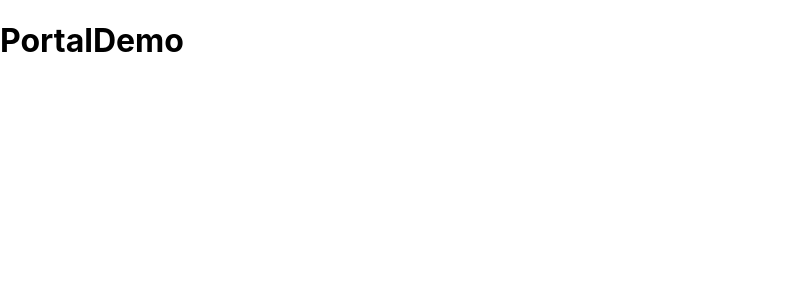
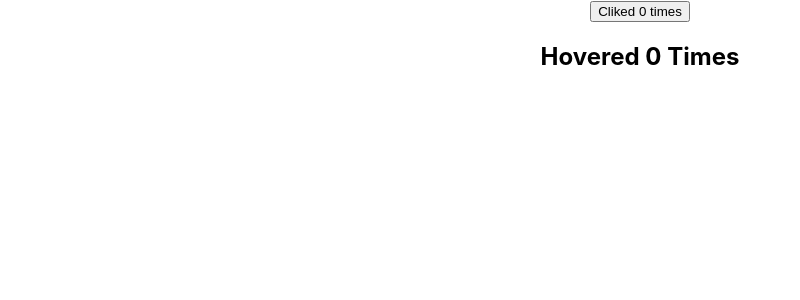
Before and after one commit to TumzaLehipi/App, a React (Create React App) app: page / in a window 1280 px wide. Shown: the top 300 px of the page, without its empty margins (0-800 px from the left). Built offline with nearby package versions, Linux system fonts and the light colour scheme.

Commit message:
Reuse methods

```diff
--- a/src/App.js
+++ b/src/App.js
@@ -25,6 +25,12 @@
 import Hero from './components/Hero'
 import ErrorBoundery from './components/ErrorBoundery'
 import PortalDemo from './components/PortalDemo'
+import ClickCounter from './components/ClickCounter'
+import HoverCounter from './components/HoverCounter'
+import ClickCounterTwo from './components/ClickCounterTwo'
+import HoverCounterTwo from './components/HoverCounterTwo'
+import User from './components/User'
+import CounterTwo from './components/CounterTwo'
 
 
 export class App extends Component {
@@ -32,10 +38,29 @@
     return (
 
       <div className='App'>
+          <CounterTwo
+            render = { (count, incrementCount) => (
+              <ClickCounterTwo count = {count} incrementCount = {incrementCount} />
+              )}
+            />
+            <CounterTwo
+              render = { (count, incrementCount) => (
+              <HoverCounterTwo count = {count} incrementCount = {incrementCount} />
+              )}
+            />
 
-        <PortalDemo />
+
         {/*
+          <ClickCounterTwo />
+          <HoverCounterTwo />
+          <User render= {(isLoggedIn) => isLoggedIn ? 'Tumelo' : 'Guest'}/>
 
+          ++++++++++++++++++++++++++++++++++++++++++++++++++++++++
+          <ClickCounter name = 'TumZa'/>
+          <HoverCounter />
+          ++++++++++++++++++++++++++++++++++++++++++++++++++++++++
+           <PortalDemo />
+           +++++++++++++++++++++++++++++++++++++++++++++++++++++++
             <ErrorBoundery>
               <Hero heroName="Batman" />
             </ErrorBoundery>
@@ -47,7 +72,7 @@
             <ErrorBoundery>
               <Hero heroName="joker " />
             </ErrorBoundery>
-
+            ++++++++++++++++++++++++++++++++++++++++++++++++++++++
             <FRParentInput />
             <FocusInput />
             <RefsDemo />
@@ -72,6 +97,7 @@
             <Welcome name='tshepo' lastName='lehipi' /> */
         }
       </div>
+
     )
   }
 }
--- /dev/null
+++ b/src/components/ClickCounter.js
@@ -0,0 +1,20 @@
+import React, { Component } from 'react'
+import UpdatedCompoment from './WithCounter'
+import WithCounter from './WithCounter'
+
+
+class ClickCounter extends Component {
+
+    render() {
+        const { count, incrementCount } = this.props
+        return (
+
+            <button onClick={incrementCount}>
+            {this.props.name} Clicked {count} times
+            </button>
+
+        )
+    }
+}
+
+export default WithCounter(ClickCounter, 5)
--- /dev/null
+++ b/src/components/ClickCounterTwo.js
@@ -0,0 +1,13 @@
+import React, { Component } from 'react'
+
+export class ClickCounterTwo extends Component {
+
+    render() {
+        const {count, incrementCount } = this.props
+        return (
+           <button onClick = {incrementCount}>Cliked {count} times</button>
+        )
+    }
+}
+
+export default ClickCounterTwo
--- /dev/null
+++ b/src/components/CounterTwo.js
@@ -0,0 +1,26 @@
+import React, { Component } from 'react'
+
+class CounterTwo extends Component {
+    constructor(props) {
+        super(props)
+
+        this.state = {
+             count : 0
+        }
+    }
+    incrementCount = () =>{
+        this.setState(prevState =>  {
+            return {count : prevState.count + 1 }
+        })
+    }
+
+    render() {
+        return (
+            <div>
+                {this.props.render(this.state.count, this.incrementCount)}
+            </div>
+        )
+    }
+}
+
+export default CounterTwo
--- /dev/null
+++ b/src/components/HoverCounter.js
@@ -0,0 +1,16 @@
+import React, { Component } from 'react'
+import WithCounter from './WithCounter'
+
+
+class HoverCounter extends Component {
+
+    render() {
+        const { count, incrementCount } = this.props
+        return (
+            <h2 onMouseOver={incrementCount}>
+            Hovered {count} times</h2>
+        )
+    }
+}
+
+export default WithCounter(HoverCounter, 10)
--- /dev/null
+++ b/src/components/HoverCounterTwo.js
@@ -0,0 +1,13 @@
+import React, { Component } from 'react'
+
+class HoverCounterTwo extends Component {
+
+    render() {
+        const {count, incrementCount}  = this.props
+        return (
+           <h2 onMouseOver = {incrementCount}> Hovered {count} Times</h2>
+        )
+    }
+}
+
+export default HoverCounterTwo
--- /dev/null
+++ b/src/components/User.js
@@ -0,0 +1,13 @@
+import React, { Component } from 'react'
+
+class User extends Component {
+    render() {
+        return (
+            <div>
+                {this.props.render(false)}
+            </div>
+        )
+    }
+}
+
+export default User
--- /dev/null
+++ b/src/components/WithCounter.js
@@ -0,0 +1,31 @@
+import React from 'react'
+
+const WithCounter = (WrappedComponent, incrementNumber) => {
+    class WithCounter extends React.Component {
+        constructor(props) {
+            super(props)
+
+            this.state = {
+                count: 0
+            }
+        }
+
+        incrementCount = () => {
+            this.setState(prevState => {
+                return { count: prevState.count + incrementNumber }
+            })
+        }
+        render() {
+            console.log(this.props.name)
+            return <WrappedComponent
+            count = {this.state.count}
+            incrementCount = {this.incrementCount}
+            {...this.props}
+            />
+        }
+    }
+    return WithCounter
+}
+
+
+export default WithCounter
```
